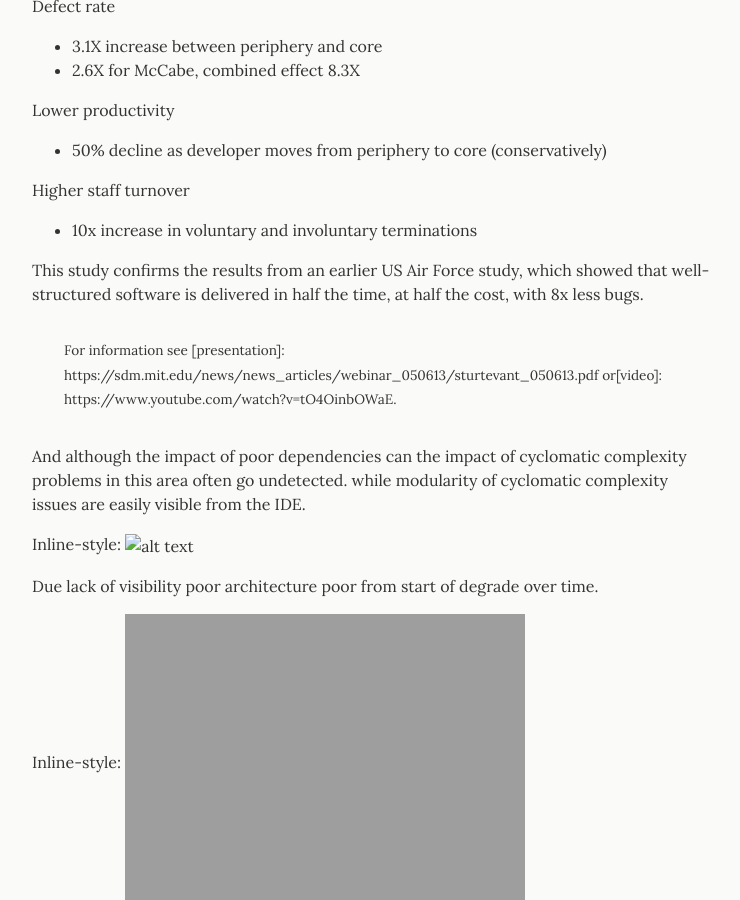
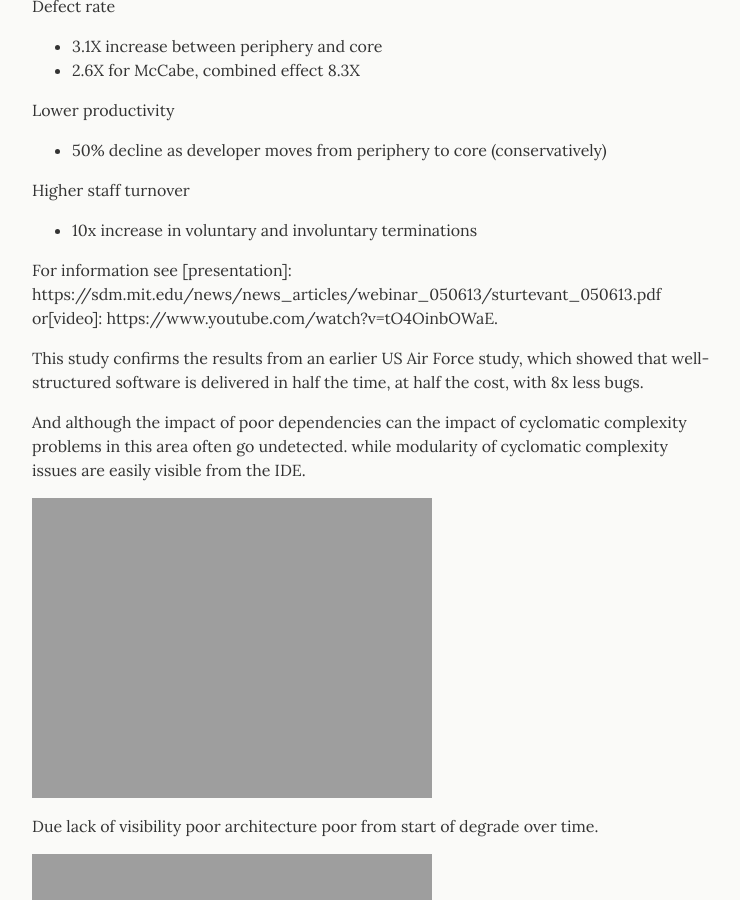
Before and after one commit to dsmsuite/dsmsuite.github.io, a Jekyll site: the page built from index.md, in a window 1280 px wide and 900 px high, scrolled down 256 px. Shown: the whole window, without its empty margins (266-1006 px from the left). Built offline with Jekyll 4.4.1, drawn with Linux system fonts in a browser that asks for light colours; our own code applies the rules of GitHub Pages for plain Markdown files; some of the changed lines change nothing that is shown.

Commit message:
Update index

```diff
--- a/index.md
+++ b/index.md
@@ -17,22 +17,20 @@ Lower productivity
 Higher staff turnover
 - 10x increase in voluntary and involuntary terminations
 
+For information see [presentation]: https://sdm.mit.edu/news/news_articles/webinar_050613/sturtevant_050613.pdf
+or[video]: https://www.youtube.com/watch?v=tO4OinbOWaE.
+
 This study confirms the results from an earlier US Air Force study, which showed that well-structured software
 is delivered in half the time, at half the cost, with 8x less bugs.
-
-> For information see [presentation]: https://sdm.mit.edu/news/news_articles/webinar_050613/sturtevant_050613.pdf
-> or[video]: https://www.youtube.com/watch?v=tO4OinbOWaE.
 
 And although the impact of poor dependencies can the impact of cyclomatic complexity problems in this area often go undetected.
 while modularity of cyclomatic complexity issues are easily visible from the IDE.
 
-Inline-style:
-![alt text](https://dsmsuite.github.io/assets/img/CostOfComplexity.png "Logo Title Text 1")
+![Impact of dependencies vs cyclomatic complexity](https://dsmsuite.github.io/assets/img/index/cost_of_complexity.png "Impact of dependencies vs cyclomatic complexity")
 
 Due lack of visibility poor architecture poor from start of degrade over time.
 
-Inline-style:
-![alt text](https://dsmsuite.github.io/assets/img/nunit.gif "Logo Title Text 1")
+![evolution of junit dependencies across releases](https://dsmsuite.github.io/assets/img/index/nunit.gif "evolution of junit dependencies across releases")
 
 Source http://edmundkirwan.com/general/junit.html
 
@@ -50,3 +48,5 @@ A design structure matrix:
 	* A hierarchy of elements
 	* Dependencies between elements
 • Has been used for very complex systems
+
+![example dsm](https://dsmsuite.github.io/assets/img/index/dsm_example.png "example dsm")
```
Also changed, not shown: assets/img/index/dsm_example.png (added), assets/img/user_manual/dsm_viewer.png.
